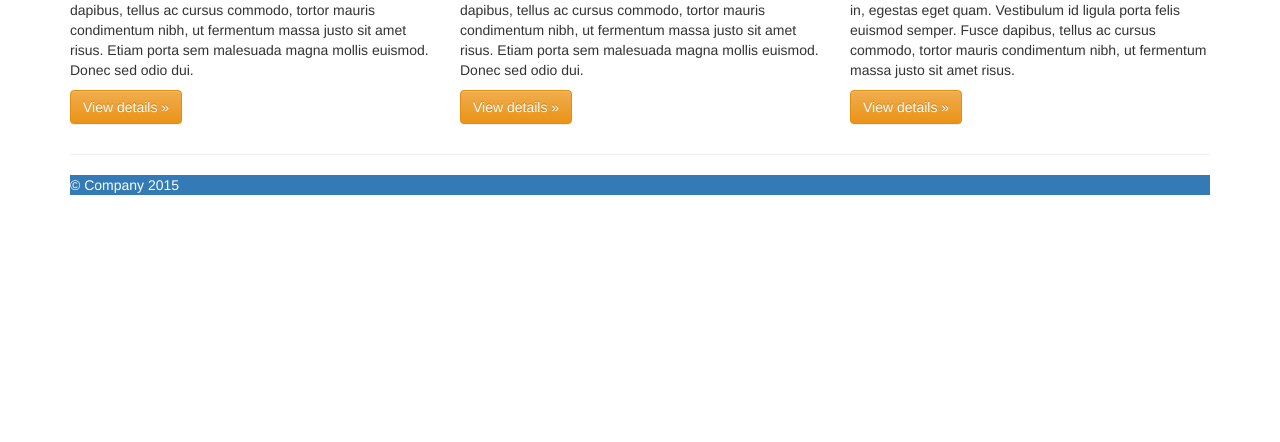
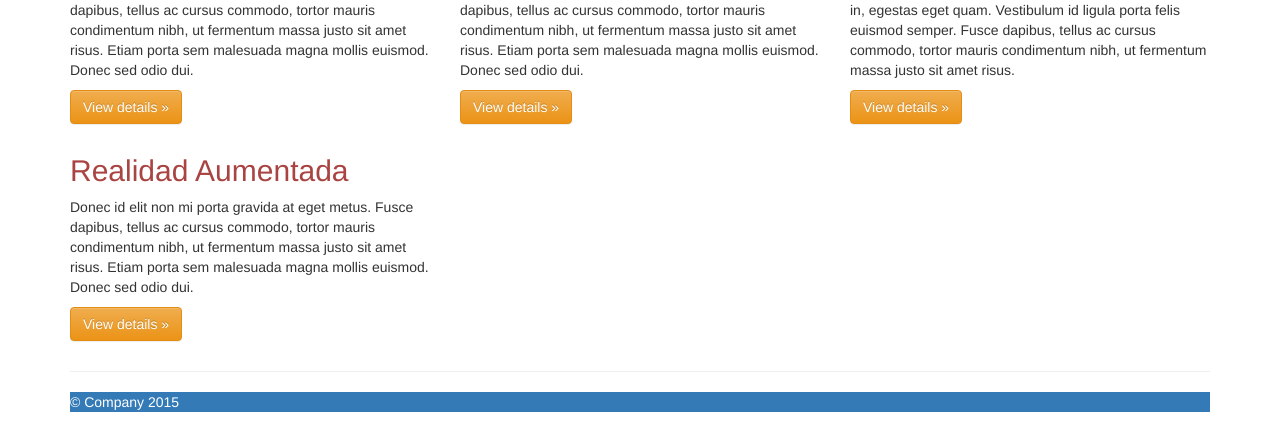
Before and after one commit to EnderWiggings/demo-website, a plain HTML site: page servicios.html in a window 1280 px wide. Shown: the part 555-997 px from the top of the page. Before the commit the page ends 800 px from the top, so only its background shows below. Drawn offline with nearby package versions, Linux system fonts and the light colour scheme.

Commit message:
Se agregó información sobre Realidad Aumentada

```diff
--- a/servicios.html
+++ b/servicios.html
@@ -91,6 +91,11 @@
           <p>Donec sed odio dui. Cras justo odio, dapibus ac facilisis in, egestas eget quam. Vestibulum id ligula porta felis euismod semper. Fusce dapibus, tellus ac cursus commodo, tortor mauris condimentum nibh, ut fermentum massa justo sit amet risus.</p>
           <p><a class="btn btn-warning" href="#" role="button">View details &raquo;</a></p>
         </div>
+        <div class="col-md-4">
+          <h2 class="text-danger">Realidad Aumentada</h2>
+          <p>Donec id elit non mi porta gravida at eget metus. Fusce dapibus, tellus ac cursus commodo, tortor mauris condimentum nibh, ut fermentum massa justo sit amet risus. Etiam porta sem malesuada magna mollis euismod. Donec sed odio dui. </p>
+          <p><a class="btn btn-warning" href="#" role="button">View details &raquo;</a></p>
+        </div>
       </div>
 
       <hr>
```
